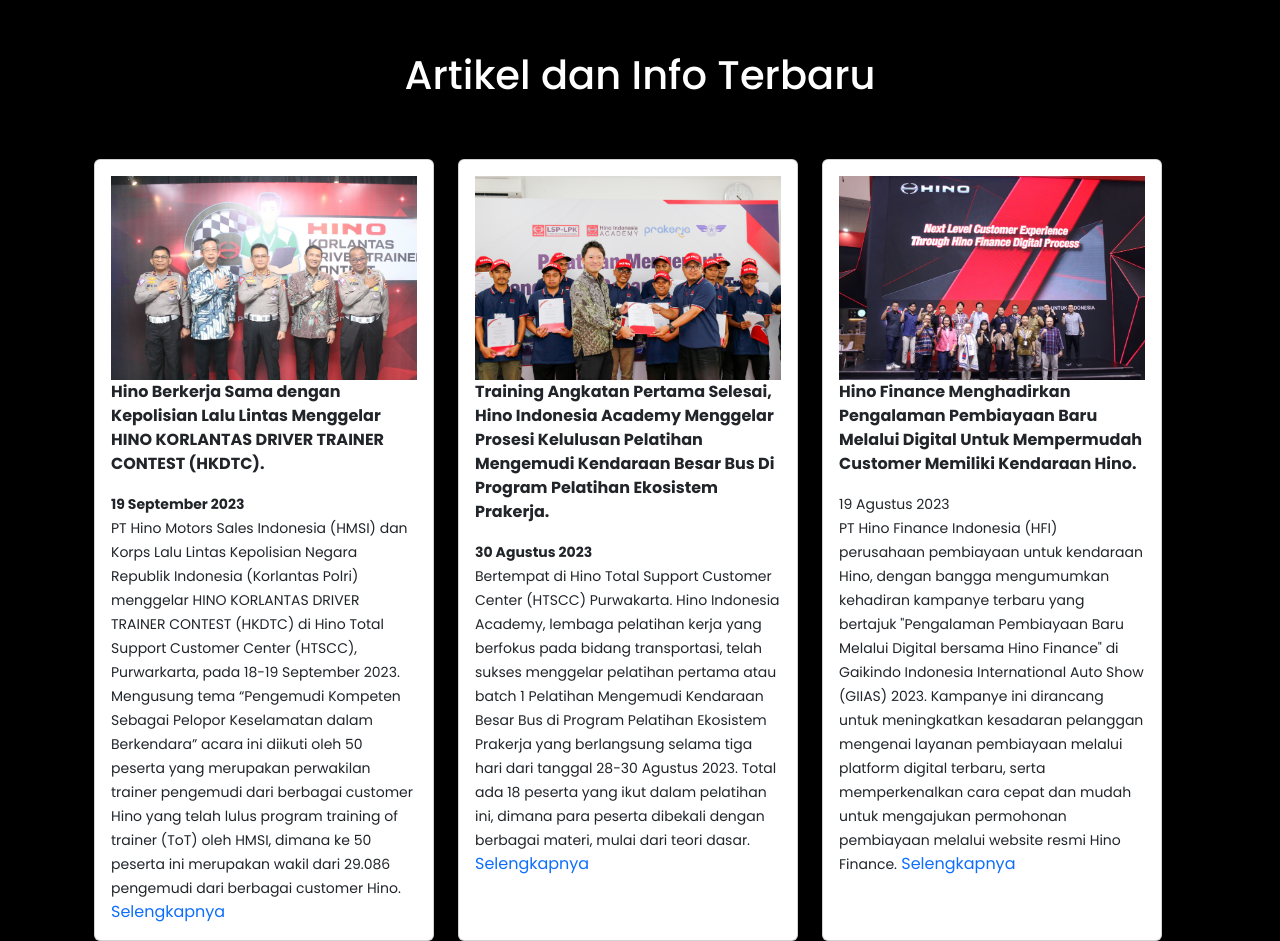
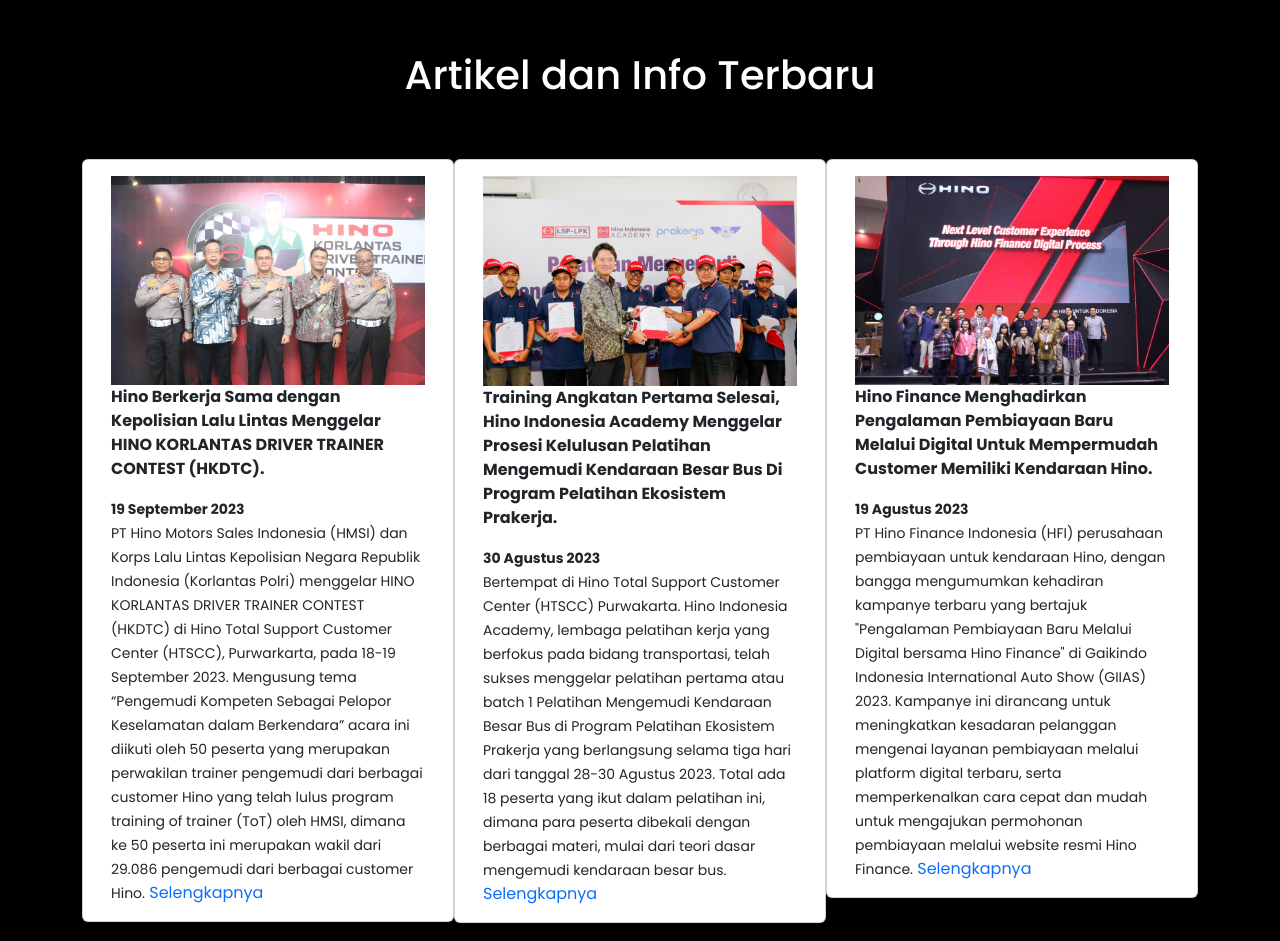
Before and after one commit to RismaAmelia123/sales-mobil.com, a plain HTML site: page index.html in a window 1280 px wide. Shown: the part 5127-6068 px from the top of the page. Drawn offline with nearby package versions, Linux system fonts and the light colour scheme.

Commit message:
Landing Sales Mobil

```diff
--- a/index.html
+++ b/index.html
@@ -149,7 +149,7 @@
             <div class="row mt-5">
               <div class="col-md-4">
                 <div class="card h-100">
-                  <div class="card-body align-center">
+                  <div class="card-body align-center" >
                     <i class="bi bi-hand-thumbs-up-fill"></i>
                     <svg xmlns="http://www.w3.org/2000/svg" width="28" height="28" fill="currentColor" class="bi bi-hand-thumbs-up-fill" viewBox="0 0 16 16">
                       <path d="M6.956 1.745C7.021.81 7.908.087 8.864.325l.261.066c.463.116.874.456 1.012.965.22.816.533 2.511.062 4.51a9.84 9.84 0 0 1 .443-.051c.713-.065 1.669-.072 2.516.21.518.173.994.681 1.2 1.273.184.532.16 1.162-.234 1.733.058.119.103.242.138.363.077.27.113.567.113.856 0 .289-.036.586-.113.856-.039.135-.09.273-.16.404.169.387.107.819-.003 1.148a3.163 3.163 0 0 1-.488.901c.054.152.076.312.076.465 0 .305-.089.625-.253.912C13.1 15.522 12.437 16 11.5 16H8c-.605 0-1.07-.081-1.466-.218a4.82 4.82 0 0 1-.97-.484l-.048-.03c-.504-.307-.999-.609-2.068-.722C2.682 14.464 2 13.846 2 13V9c0-.85.685-1.432 1.357-1.615.849-.232 1.574-.787 2.132-1.41.56-.627.914-1.28 1.039-1.639.199-.575.356-1.539.428-2.59z"/>
@@ -161,7 +161,7 @@
               </div>
               <div class="col-md-4">
                 <div class="card h-100">
-                  <div class="card-body align-center">
+                   <div class="card-body align-center">
                       <i class="bi bi-wallet-fill"></i>
                       <svg xmlns="http://www.w3.org/2000/svg" width="28" height="28" fill="currentColor" class="bi bi-wallet-fill" viewBox="0 0 16 16">
                         <path d="M1.5 2A1.5 1.5 0 0 0 0 3.5v2h6a.5.5 0 0 1 .5.5c0 .253.08.644.306.958.207.288.557.542 1.194.542.637 0 .987-.254 1.194-.542.226-.314.306-.705.306-.958a.5.5 0 0 1 .5-.5h6v-2A1.5 1.5 0 0 0 14.5 2h-13z"/>
@@ -243,7 +243,7 @@
                     <small>Hubungi Via Telepon / WhatsApp untuk Respon Cepat</small></h5>
                   </div>
                   <div class="col-md-3 mb-3 mt-3">
-                    <button type="button" class="btn btn-danger"><i class="bi bi-telephone-fill"></i><svg xmlns="http://www.w3.org/2000/svg" width="20" height="20" fill="currentColor" class="bi bi-telephone-fill mr-3" viewBox="0 0 16 16">
+                    <button type="button" class="btn btn-danger"><i class="bi bi-telephone-fill"></i><svg xmlns="http://www.w3.org/2000/svg" width="20" height="20" fill="currentColor" class="bi bi-telephone-fill" viewBox="0 0 16 16">
                       <path fill-rule="evenodd" d="M1.885.511a1.745 1.745 0 0 1 2.61.163L6.29 2.98c.329.423.445.974.315 1.494l-.547 2.19a.678.678 0 0 0 .178.643l2.457 2.457a.678.678 0 0 0 .644.178l2.189-.547a1.745 1.745 0 0 1 1.494.315l2.306 1.794c.829.645.905 1.87.163 2.611l-1.034 1.034c-.74.74-1.846 1.065-2.877.702a18.634 18.634 0 0 1-7.01-4.42 18.634 18.634 0 0 1-4.42-7.009c-.362-1.03-.037-2.137.703-2.877L1.885.511z"/>
                     </svg>
                     Telp : 0823-2171-1172</button>
@@ -345,10 +345,10 @@
         <div class="container-fluid">
             <div class="row">
               <h1 class="text-white text-center py-5">Artikel dan Info Terbaru</h1>
-              <div class="row text-secondary">
-                <div class="col-md-4 mt-1">
-                  <div class="card h-100">
-                    <div class="card-body">
+              <div class="col-md-4 mt-1">
+                <div class="row text-secondary">
+                  <div class="card h-100" style="width: 24rem;">
+                    <div class="card-body align-center">
                       <img src="img/Artikel 2.jpeg" alt="Gambar" width="350" class="img-fluid">
                       <p class="fw-bold">Hino Berkerja Sama dengan Kepolisian Lalu Lintas Menggelar HINO KORLANTAS DRIVER TRAINER CONTEST (HKDTC).</p>
                       <small class="fw-bold">19 September 2023</small><br>
@@ -356,26 +356,31 @@
                     </div>
                   </div>
                 </div>
-                <div class="col-md-4 mt-1">
-                  <div class="card h-100">
-                    <div class="card-body">
+              </div>
+              <div class="col-md-4 mt-1">
+                <div class="row">
+                  <div class="card h-100" style="width: 24rem;">
+                    <div class="card-body align-center">
                       <img src="img/Artikel 1.jpg" alt="Gambar" width="350" class="img-fluid">
                       <p class="fw-bold">Training Angkatan Pertama Selesai, Hino Indonesia Academy Menggelar Prosesi Kelulusan Pelatihan Mengemudi Kendaraan Besar Bus Di Program Pelatihan Ekosistem Prakerja.</p>
                       <small class="fw-bold">30 Agustus 2023</small><br>
-                      <small>Bertempat di Hino Total Support Customer Center (HTSCC) Purwakarta. Hino Indonesia Academy, lembaga pelatihan kerja yang berfokus pada bidang transportasi, telah sukses menggelar pelatihan pertama atau batch 1 Pelatihan Mengemudi Kendaraan Besar Bus di Program Pelatihan Ekosistem Prakerja yang berlangsung selama tiga hari dari tanggal 28-30 Agustus 2023. Total ada 18 peserta yang ikut dalam pelatihan ini, dimana para peserta dibekali dengan berbagai materi, mulai dari teori dasar.</small><a href=""> Selengkapnya</a>
+                      <small>Bertempat di Hino Total Support Customer Center (HTSCC) Purwakarta. Hino Indonesia Academy, lembaga pelatihan kerja yang berfokus pada bidang transportasi, telah sukses menggelar pelatihan pertama atau batch 1 Pelatihan Mengemudi Kendaraan Besar Bus di Program Pelatihan Ekosistem Prakerja yang berlangsung selama tiga hari dari tanggal 28-30 Agustus 2023. Total ada 18 peserta yang ikut dalam pelatihan ini, dimana para peserta dibekali dengan berbagai materi, mulai dari teori dasar mengemudi kendaraan besar bus.</small><a href=""> Selengkapnya</a>
                     </div>
                   </div>
                 </div>
-                <div class="col-md-4 mt-1">
-                  <div class="card h-100">
-                    <div class="card-body">
+              </div>
+              <div class="col-md-4 mt-1">
+                <div class="row">
+                  <div class="card h-100" style="width: 24rem;">
+                    <div class="card-body align-center">
                       <img src="img/Artikel.jpeg" alt="Gambar" width="350" class="img-fluid">
                       <p class="fw-bold">Hino Finance Menghadirkan Pengalaman Pembiayaan Baru Melalui Digital Untuk Mempermudah Customer Memiliki Kendaraan Hino.</p>
-                      <small>19 Agustus 2023</small><br>
+                      <small class="fw-bold">19 Agustus 2023</small><br>
                       <small>PT Hino Finance Indonesia (HFI) perusahaan pembiayaan untuk kendaraan Hino, dengan bangga mengumumkan kehadiran kampanye terbaru yang bertajuk "Pengalaman Pembiayaan Baru Melalui Digital bersama Hino Finance" di Gaikindo Indonesia International Auto Show (GIIAS) 2023. Kampanye ini dirancang untuk meningkatkan kesadaran pelanggan mengenai layanan pembiayaan melalui platform digital terbaru, serta memperkenalkan cara cepat dan mudah untuk mengajukan permohonan pembiayaan melalui website resmi Hino Finance.</small><a href=""> Selengkapnya</a>
                     </div>
                   </div>
                 </div>
+              </div>
             </div>
         </div>
       </div>
```
